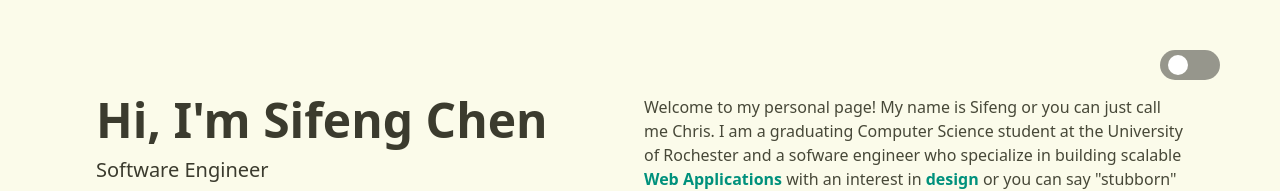
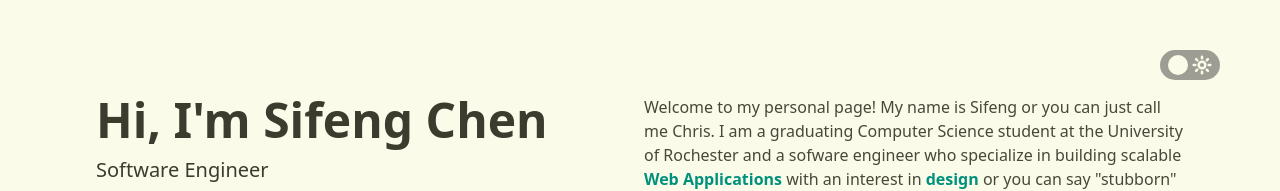
Before and after one commit to schen133/schen133.github.io, a Next.js app: page / in a window 1280 px wide. Shown: the top 191 px of the page. Built offline with nearby package versions, Linux system fonts and the light colour scheme.

Commit message:
dark mode toggle done

```diff
--- a/src/pages/index.js
+++ b/src/pages/index.js
@@ -31,20 +31,74 @@ export default function Home() {
         <div
           id="themeToggleButton"
           className={classNames(
-            "flex z-40 fixed  top-[15px] right-[15px] lg:right-[60px] lg:top-[50px] w-[60px] h-[30px] rounded-[50px] items-center cursor-pointer px-2 group transition",
-            on ? "bg-white/40 justify-end" : "bg-black/40 justify-start"
+            "z-40 fixed  top-[15px] right-[15px] lg:right-[60px] lg:top-[50px] w-[60px] h-[30px] rounded-[50px] cursor-pointer  transition",
+            on ? "bg-bg/40 " : "bg-dbg/40"
           )}
           //  data-isOn={isOn} onClick={toggleSwitch}
           onClick={() => setOn(!on)}
         >
-          <motion.div
+          <div
+            id="moonAndSun"
+            className="flex flex-row h-full w-full px-2 absolute items-center justify-between"
+          >
+            <svg
+              xmlns="http://www.w3.org/2000/svg"
+              width="20"
+              height="20"
+              viewBox="0 0 24 24"
+              fill="none"
+              stroke="currentColor"
+              stroke-width="3"
+              stroke-linecap="round"
+              stroke-linejoin="round"
+              className={classNames(
+                "text-dbg transition",
+                on ? "opacity-1" : "opacity-0"
+              )}
+            >
+              <path d="M12 3a6 6 0 0 0 9 9 9 9 0 1 1-9-9Z" />
+            </svg>
+            <svg
+              xmlns="http://www.w3.org/2000/svg"
+              width="20"
+              height="20"
+              viewBox="0 0 24 24"
+              fill="none"
+              stroke="currentColor"
+              stroke-width="3"
+              stroke-linecap="round"
+              stroke-linejoin="round"
+              className={classNames(
+                "text-bg transition",
+                on ? "opacity-0" : "opacity-1"
+              )}
+            >
+              <circle cx="12" cy="12" r="4" />
+              <path d="M12 2v2" />
+              <path d="M12 20v2" />
+              <path d="m4.93 4.93 1.41 1.41" />
+              <path d="m17.66 17.66 1.41 1.41" />
+              <path d="M2 12h2" />
+              <path d="M20 12h2" />
+              <path d="m6.34 17.66-1.41 1.41" />
+              <path d="m19.07 4.93-1.41 1.41" />
+            </svg>
+          </div>
+          <div
             className={classNames(
-              "w-[20px] h-[20px] rounded-[40px] bg-white dark:bg-dark",
-              on ? " " : ""
+              "flex items-center h-full px-2 ",
+              on ? "justify-end" : " justify-start"
             )}
-            layout
-            transition={spring}
-          />
+          >
+            <motion.div
+              className={classNames(
+                "w-[20px] h-[20px] rounded-[40px] bg-bg dark:bg-dbg border-",
+                on ? " " : ""
+              )}
+              layout
+              transition={spring}
+            />
+          </div>
         </div>{" "}
         <div
           id="indexContainer"
```
